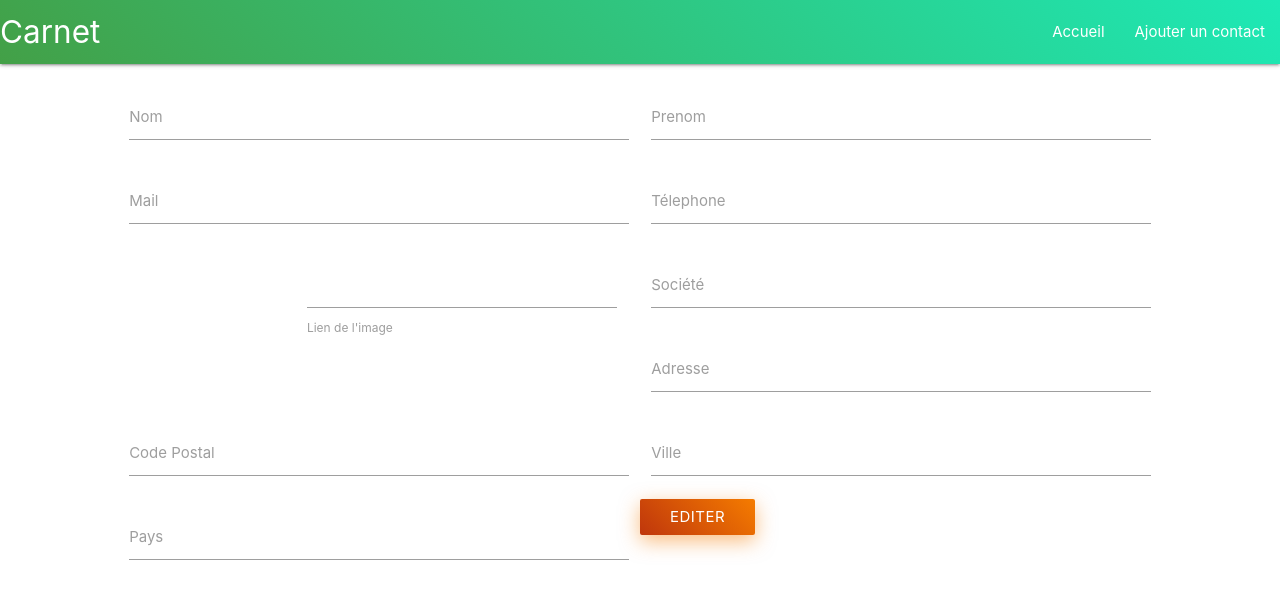
After one commit to Dreys71/carnet, a PHP site: template view/vueEditcontact.php in a window 1280 px wide. The commit adds this page. Shown: the top 599 px of the page. Run offline with PHP 8.4, Linux system fonts and the light colour scheme; the template is opened without the code that fills it, so the values that code supplies are empty.

Commit message:
Add Edit Function

```diff
--- a/controller/ControllerContact.php
+++ b/controller/ControllerContact.php
@@ -18,6 +18,12 @@ class ControleurContact{
         $vue->generer(array('contact' => $contact));
     }
 
+    public function contactedit($idContact) {
+        $contact= $this->contact->getContact($idContact);
+        $vue = new View("Editcontact");
+        $vue->generer(array('contact' => $contact));
+    }
+
     public function contactform($ins){
         $a  = 'Contact ajouté';
         if(!empty($ins['nom'])){$nom = htmlentities($ins['nom']);}else{$nom = '';}
--- a/model/Contact.php
+++ b/model/Contact.php
@@ -23,4 +23,9 @@ class Contact extends Modele {
         $a = ["nom" => $nom,"prenom"=>$prenom,"mail"=>$mail,"tel"=>$tel,"img_link"=>$image,"society"=>$society,"adress"=>$adress,"zipcode"=>$zipcode,"city"=>$city,"country"=>$country];
         $req = $this->executerRequete($sql,$a);
     }
+    public function editContact($id,$nom,$prenom,$mail,$tel,$image,$society,$adress,$zipcode,$city,$country){
+        $sql = 'UPDATE contact SET nom = :nom, prenom = :prenom, mail = :mail, tel = :tel,img_link = :img_link, society = :society, adress = :adress, zipcode = :zipcode , city = :city, country = :country WHERE id = :id';
+        $a = ["nom" => $nom,"prenom"=>$prenom,"mail"=>$mail,"tel"=>$tel,"img_link"=>$image,"society"=>$society,"adress"=>$adress,"zipcode"=>$zipcode,"city"=>$city,"country"=>$country,"id" => $id];
+        $req = $this->executerRequete($sql,$a);
+    }
 }
--- a/view/View.php
+++ b/view/View.php
@@ -6,7 +6,6 @@ class View {
     public function __construct($action) {
         $this->fichier = "view/vue" . $action . ".php";
     }
-
     // Génère et affiche la vue
     public function generer($donnees) {
         // Génération de la partie spécifique de la vue
--- /dev/null
+++ b/view/vueEditcontact.php
@@ -0,0 +1,56 @@
+<?php $this->titre = "Editer un contact" ?>
+
+<div class="row">
+    <div class="col s12 l10 offset-l1">
+        <form method="post" action="index.php?saved">
+            <input type="hidden" value="<?= $contact['id']?>">
+            <div class="col s12 l6 input-field">
+                <input type="text" id="nom" name="nom" value="<?= $contact['nom']?>">
+                <label for="nom">Nom</label>
+            </div>
+            <div class="col s12 l6 input-field">
+                <input type="text" id="prenom" name="prenom" value="<?= $contact['prenom']?>">
+                <label for="prenom">Prenom</label>
+            </div>
+            <div class="col s12 l6 input-field">
+                <input type="email" id="mail" name="mail" value="<?= $contact['mail']?>">
+                <label for="mail">Mail</label>
+            </div>
+            <div class="col s12 l6 input-field">
+                <input type="text" id="tel" name="tel" value="<?= $contact['tel']?>">
+                <label for="tel">Télephone</label>
+            </div>
+            <div class="col s12 l6 input-field">
+                <div class="col s4">
+                    <img class="preview" width="100%" src="<?= $contact['img_link']?>">
+                </div>
+                <div class="col s8">
+                    <input type="text" id="img" name="image" value="<?= $contact['img_link']?>">
+                    <label for="img">Lien de l'image</label>
+                </div>
+
+            </div>
+            <div class="col s12 l6 input-field">
+                <input type="text" id="society" name="society" value="<?= $contact['society']?>">
+                <label for="society">Société</label>
+            </div>
+            <div class="col s12 l6 input-field">
+                <input type="text" id="adress" name="adress" value="<?= $contact['adress']?>">
+                <label for="adress">Adresse</label>
+            </div>
+            <div class="col s12 l6 input-field">
+                <input type="text" id="zipcode" name="zipcode" value="<?= $contact['zipcode']?>">
+                <label for="zipcode">Code Postal</label>
+            </div>
+            <div class="col s12 l6 input-field">
+                <input type="text" id="city" name="city" value="<?= $contact['city']?>">
+                <label for="city">Ville</label>
+            </div>
+            <div class="col s12 l6 input-field">
+                <input type="text" id="country" name="country" value="<?= $contact['country']?>">
+                <label for="country">Pays</label>
+            </div>
+            <button type="submit" class="btn gradient-45deg-deep-orange-orange gradient-shadow">Editer</button>
+        </form>
+    </div>
+</div>
```
Also changed, not shown: controller/Route.php (+8 -0 lines).
